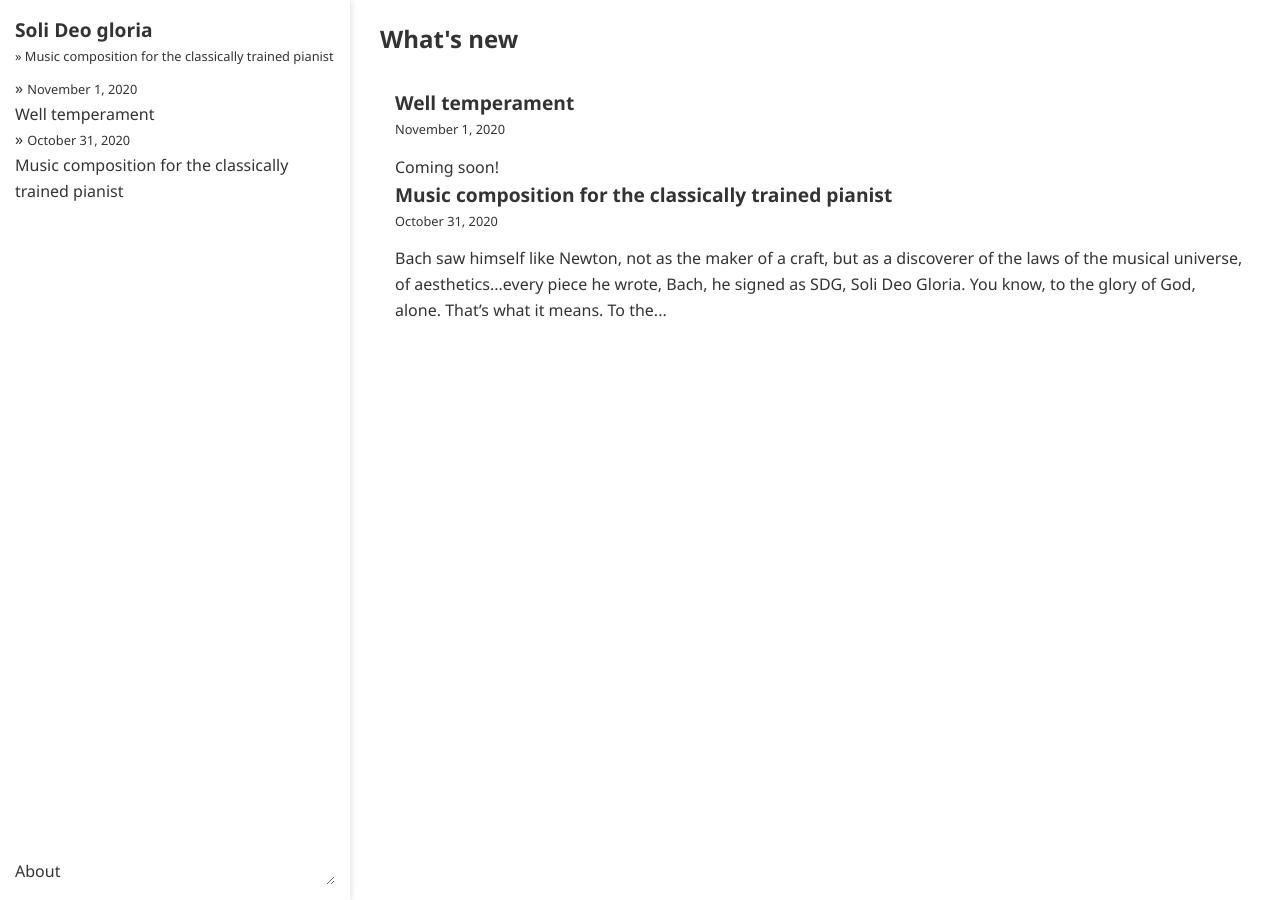
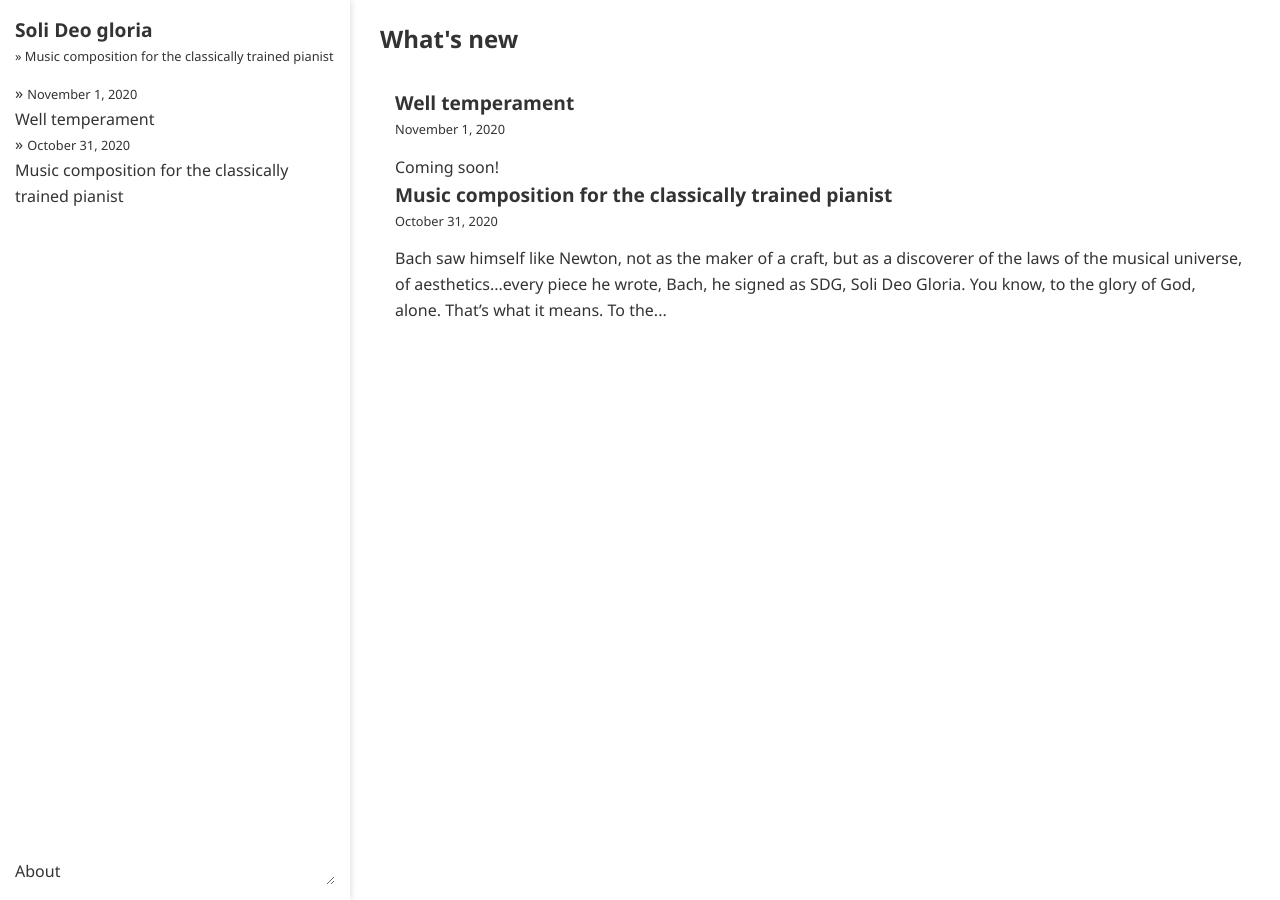
Before and after one commit to ansyblenetwork/sdg, a Jekyll site: the page built from index.html, in a window 1280 px wide. Built offline with Jekyll 4.4.1, drawn with Linux system fonts in a browser that asks for light colours.

Commit message:
Update page.html

```diff
--- a/_layouts/page.html
+++ b/_layouts/page.html
@@ -16,7 +16,7 @@
 		<div class="sidebar">
 		<div class="rpanel" style="flex-grow: 1; position:relative; min-width:250px;" id="accountPanel">
 			<h2><a href="{{ "" | absolute_url }}">Soli Deo gloria</a></h2>
-			<div style="margin-bottom:10px" class="date-format" style="padding-bottom:15px">&raquo;&nbsp;Music composition for the classically trained pianist</div>
+			<div style="margin-bottom:15px" class="date-format" style="padding-bottom:15px">&raquo;&nbsp;Music composition for the classically trained pianist</div>
 			<ul>
 				{% for post in site.posts %}
 					<li>&raquo;&nbsp;<span class="date-format">{{ post.date | date: "%B %-d, %Y" }}</span><br>
```
